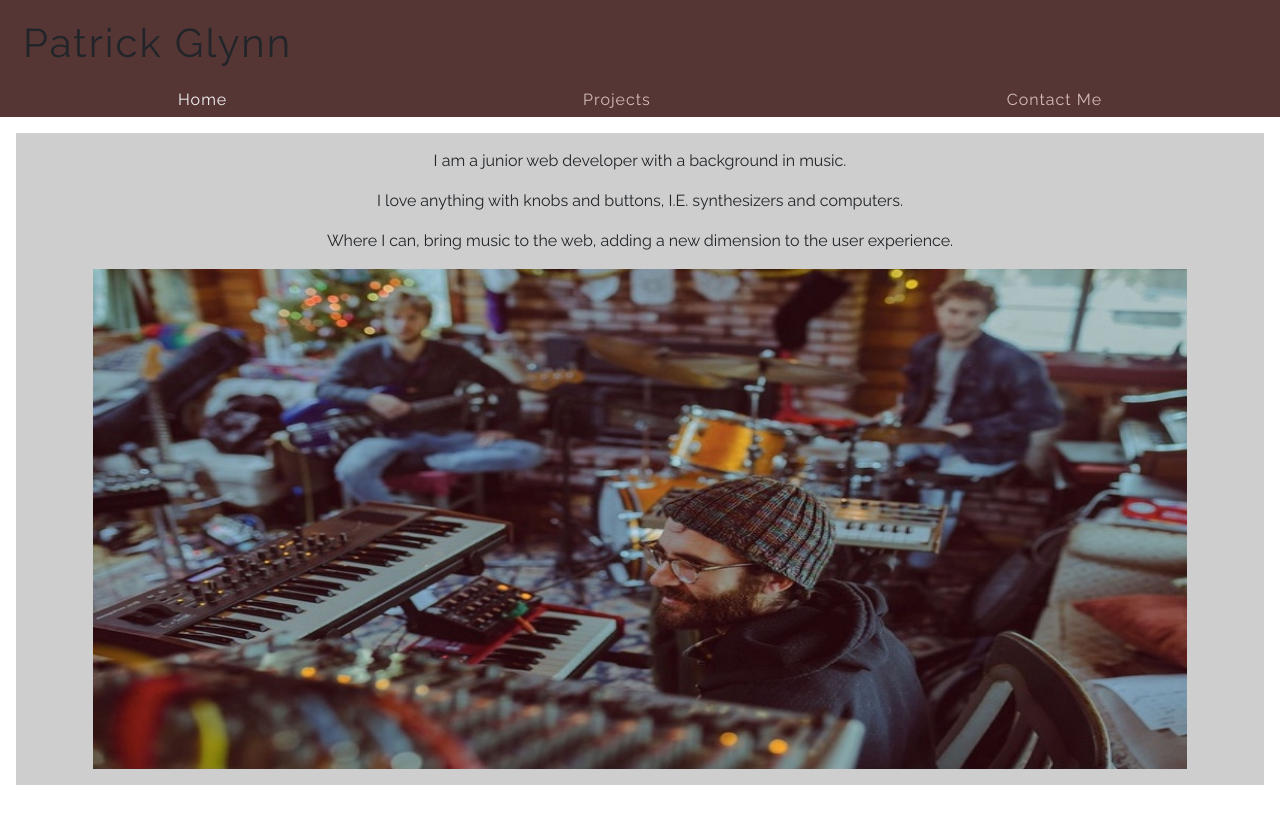
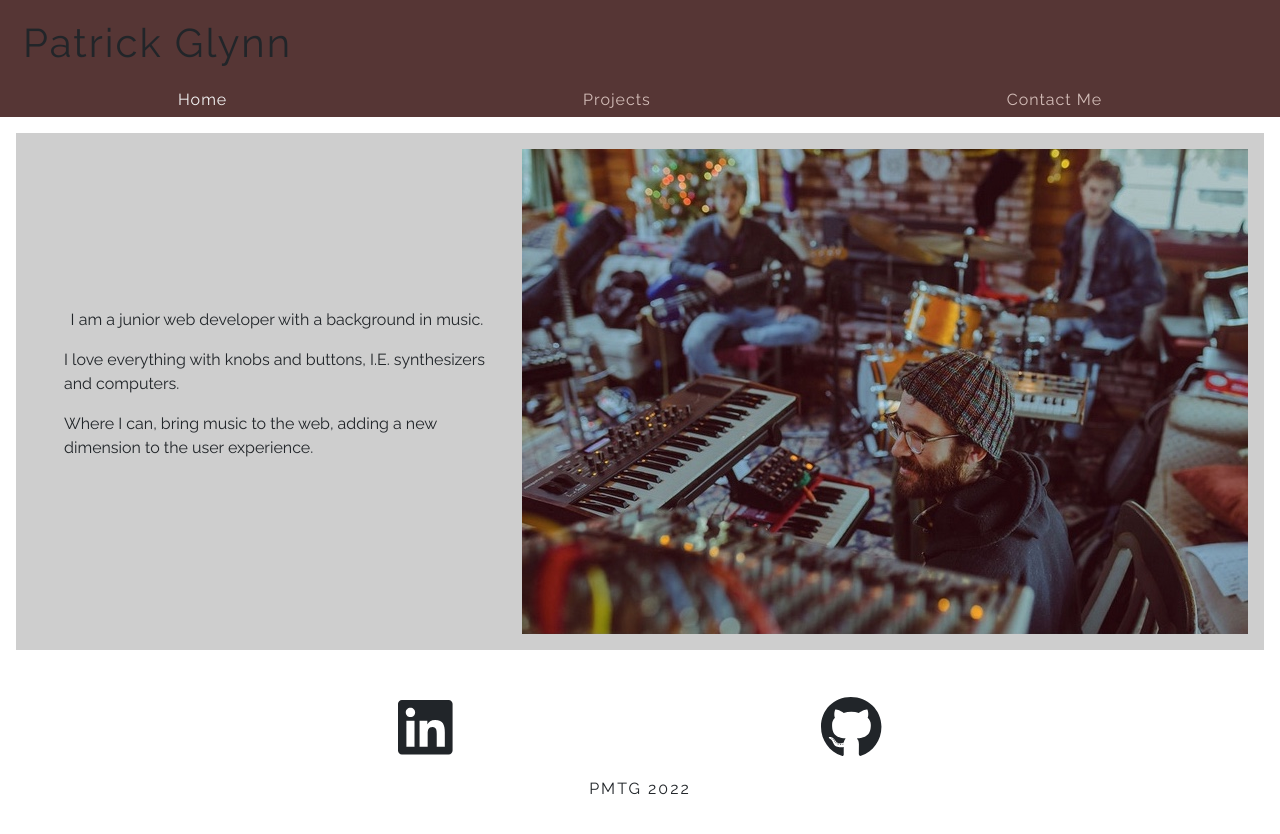
Before and after one commit to tuglynn/react-portfolio, a React (Create React App) app: page / in a window 1280 px wide. Before the commit the page ends 801 px from the top, so only its background shows below. Built offline with nearby package versions, Linux system fonts and the light colour scheme.

Commit message:
changed home page

```diff
--- /dev/null
+++ b/src/components/Footer.js
@@ -0,0 +1,45 @@
+// import ReactDOM from 'react-dom';
+import react from 'react';
+import { FontAwesomeIcon } from '@fortawesome/react-fontawesome'
+import {faLinkedin, faGithub} from '@fortawesome/free-brands-svg-icons'
+import styles from '../styles/styles';
+
+
+
+
+
+
+function Footer() {
+    const linkedIn = (e) => {
+        e.preventDefault();
+        window.open(
+            'http://www.linkedin.com/in/patrick-tu-glynn',
+            '_blank');
+    };
+    const github = (e) => {
+        e.preventDefault();
+        window.open(
+            'https://github.com/monacoglynn',
+            '_blank');
+    };
+return (
+    <footer>
+        <div style={styles.icons}>
+<FontAwesomeIcon
+icon={faLinkedin}
+style={styles.hover}
+size='6x'
+onClick={linkedIn}/>
+<FontAwesomeIcon
+icon={faGithub}
+size='6x'
+style={styles.hover}
+onClick={github}/>
+        </div>
+
+        <h3 style={styles.h3}>PMTG 2022</h3>
+    </footer>
+)
+}
+
+export default Footer;
--- a/src/components/PortfolioContainer.js
+++ b/src/components/PortfolioContainer.js
@@ -3,6 +3,7 @@ import NavTabs from './NavTabs';
 import Home from './pages/Home';
 import Contact from './pages/Contact';
 import Projects from './pages/Projects';
+import Foot from './Footer';
 export default function PortfolioContainer() {
   const [currentPage, setCurrentPage] = useState('Home');
 
@@ -26,6 +27,7 @@ export default function PortfolioContainer() {
       <NavTabs currentPage={currentPage} handlePageChange={handlePageChange} />
 
       {renderPage()}
+      <Foot />
     </div>
   );
 }
--- a/src/components/pages/Card.js
+++ b/src/components/pages/Card.js
@@ -4,15 +4,18 @@ import '@fontsource/raleway'
 
 const style = {
     contain: {
-        display: 'flex',
-        justifyContent: 'space-between',
-        flexWrap: 'wrap'
+        margin: 'auto',
+        display: 'grid',
+        gridTemplateColumns: 'auto auto auto',
+        padding: '1em',
+        columnGap: '1.5rem',
+        rowGap: '1.5rem'
     },
     card: {
-        margin: '1rem',
         padding: '1em',
         backgroundColor: '#D8D4D5',
-        fontFamily: 'raleway'
+        fontFamily: 'raleway',
+        border: '1px solid #cecece'
     },
     links: {
         textDecoration: 'none',
--- a/src/components/pages/Contact.js
+++ b/src/components/pages/Contact.js
@@ -4,6 +4,10 @@ import resume from '../../assets/docs/resume.pdf';
 
 
 export default function Contact() {
+    const showResume = () => {
+
+    }
+
     return (
 <div >
     <div className="address">
@@ -17,8 +21,44 @@ export default function Contact() {
     </div>
     <div className="resume">
         <h3>Resume</h3>
+        <div></div>
         <iframe src={resume} width="800" height="800" title="resume"/>
     </div>
 </div>
     );
 }
+//working on making the form
+// export default function Contact() {
+//     return (
+// <div>
+//     <div className="address">
+//         <h2>
+//         Contact Me
+//     </h2>
+//     {/* <a href="mailto:pmtgcode@gmail.com?" subject="Questions about code">Email</a>
+//     <a href="http://www.linkedin.com/in/patrick-tu-glynn
+//     " target="_blank" rel="noopener noreferrer">Linked-In</a> */}
+
+// <form>
+//     <label for='name' >Name:</label>
+//     <br/>
+//     <input type='text' id='name'></input>
+//     <br/>
+//     <label for='email'>Email Address:</label>
+//     <br/>
+//     <input type='text' id='email'></input>
+//     <br/>
+//     <textarea/>
+//     <br/>
+//     <button type='button'>Submit</button>
+
+// </form>
+
+//     </div>
+//     <div className="resume">
+//         <h3>Resume</h3>
+//         <iframe src={resume} width="800" height="800" title="resume"/>
+//     </div>
+// </div>
+//     );
+// }
--- a/src/components/pages/Home.js
+++ b/src/components/pages/Home.js
@@ -7,15 +7,18 @@ import hero from '../../images/kingdream.jpg';
 export default function Home() {
     return (
         <div
-        style={styles.container}>
+        style={styles.home}>
+            <div
+            style={styles.container}>
         <p style={styles.font}>I am a junior web developer with a background in music.
         </p>
         <p style={styles.font}>
-            I love anything with knobs and buttons, I.E. synthesizers and computers.
+            I love everything with knobs and buttons, I.E. synthesizers and computers.
         </p>
         <p style={styles.font}>
         Where I can, bring music to the web, adding a new dimension to the user experience.
         </p>
+        </div>
             <img src={hero} alt='hero' style={styles.hero}/>
     </div>
     );
--- a/src/styles/styles.js
+++ b/src/styles/styles.js
@@ -29,14 +29,34 @@ const styles = {
     },
     hero: {
       alignContent: 'center',
-      width: '90%',
-      height: '500px'
+      width: 'auto',
+      height: 'auto'
     },
     project: {
         height: '200px',
         width: '200px',
         margin: '5px',
         border: '2px solid #8F6A28'
+    },
+    h3: {
+      fontSize: '1rem'
+    },
+    icons: {
+      display: 'flex',
+      justifyContent: 'space-evenly',
+      paddingBottom: '2em'
+    },
+    home: {
+      margin: '1rem',
+      padding: '1em',
+      backgroundColor: '#cecece',
+      display: 'flex',
+      flexDirection: 'row',
+      alignItems: 'center',
+      justifyContent: 'space-between'
+    },
+    hover: {
+      cursor: 'pointer'
     }
   }
 
```
Also changed, not shown: package.json (+8 -0 lines), src/components/pages/About.js (added, +13 -0 lines), 1 other file (tests, documents, lock files or other folders).
